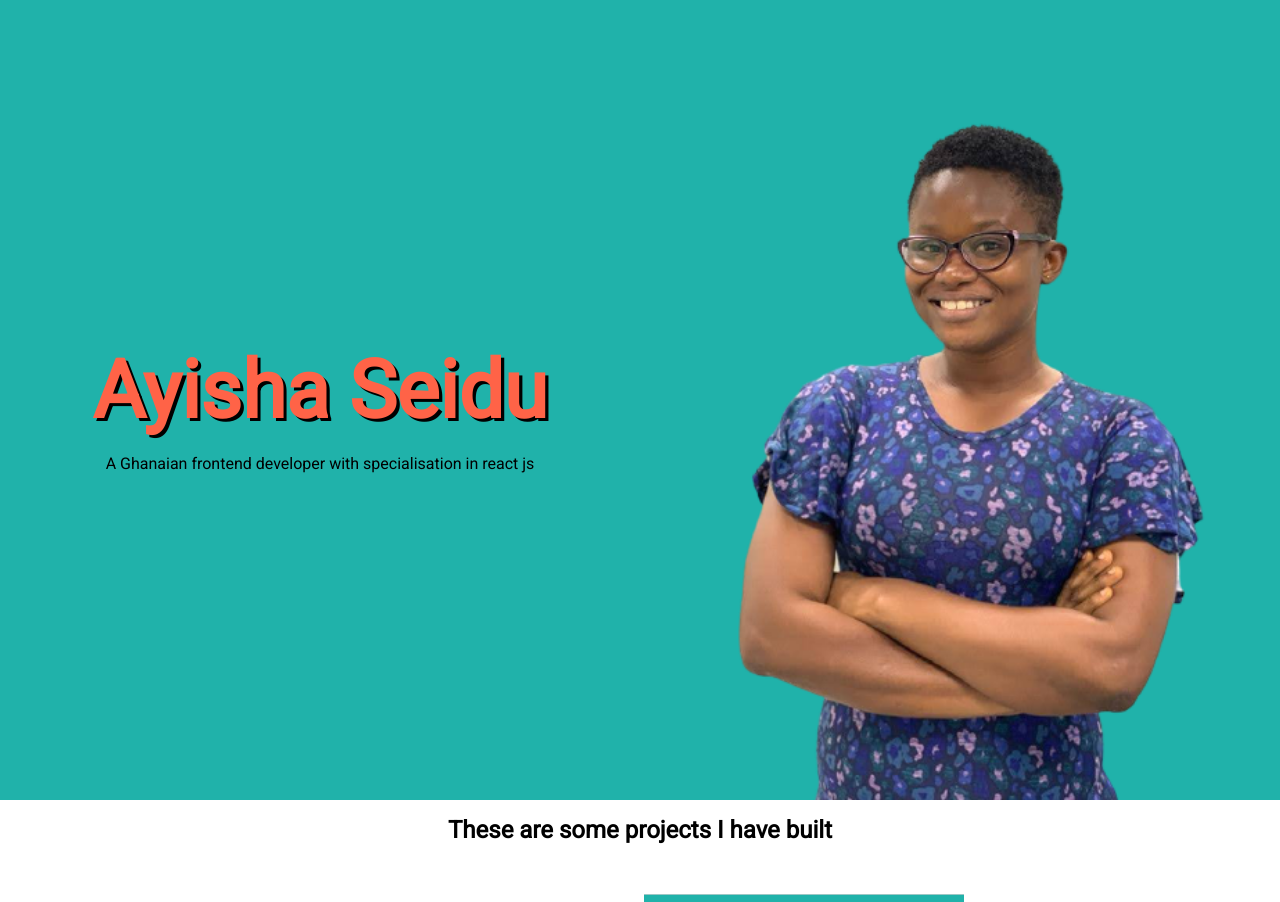
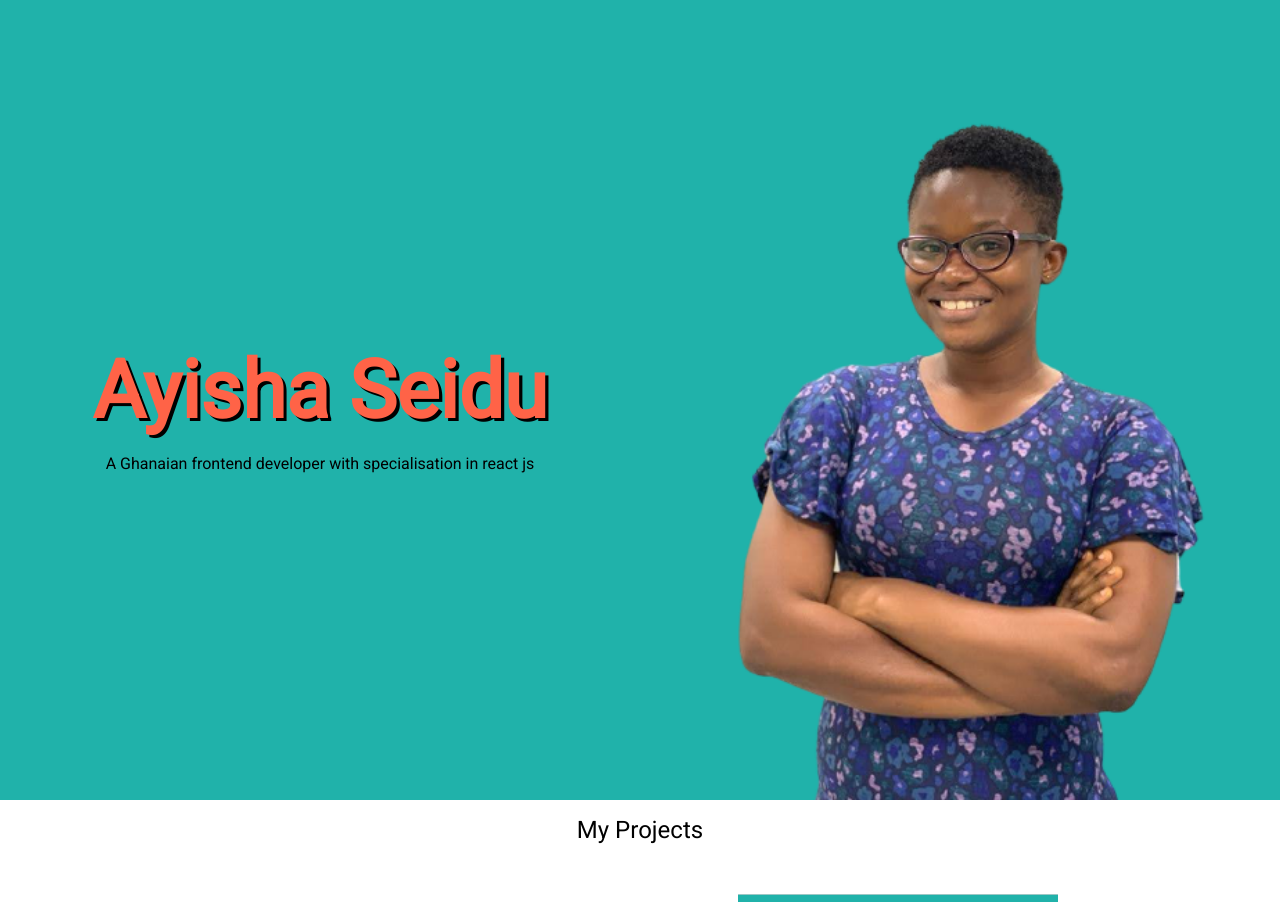
Before and after one commit to AyishaSeidu/react_portfolio_website, a React (Create React App) app: page / in a window 1280 px wide. Shown: the top 902 px of the page. Built offline with nearby package versions, Linux system fonts and the light colour scheme.

Commit message:
run animate on scroll once

```diff
--- a/src/components/Projects.js
+++ b/src/components/Projects.js
@@ -1,5 +1,4 @@
 import React, {useEffect} from 'react'
-import { keyframes } from '@emotion/react'
 import styled from '@emotion/styled';
 import AOS from 'aos';
 import "aos/dist/aos.css"
@@ -13,7 +12,7 @@ function Projects({projects}) {
 
     return (
         <Container>
-           <PageDescription >These are some projects I have built</PageDescription>
+           <PageDescription >My Projects</PageDescription>
             {projects.map((project)=> {
                 return (
                     <Project key={project.id}>
@@ -22,7 +21,7 @@ function Projects({projects}) {
                         <Description>{project.description}</Description>
                         <ProjectLink href={project.link} target='_blank'>See Live Version</ProjectLink>
                         </div>
-                        <Image source={`${project.image}.png`} data-aos="fade-up" />
+                        <Image source={`${project.image}.png`} data-aos="fade-up" data-aos-once="true" />
 
                     </Project>
                 )
@@ -43,7 +42,6 @@ margin: auto;
 `
 const PageDescription = styled.div`
 margin: 1rem auto;
-font-weight: bold;
 font-size: 1.5rem;
 `;
 
@@ -63,7 +61,7 @@ grid-template-areas: 'projectDescription projectImage';
     flex-direction: column;
     gap: 0.5rem;
 }
-justify-content: space-around;
+// justify-content: space-around;
 align-items: center;
 margin: auto;
 height: 70%;
@@ -74,7 +72,7 @@ const Image = styled.div`
 grid-area: projectImage;
 width: 20rem;
 height: 15rem;
-//margin: auto;
+margin: auto;
 background-image: url(${({source})=>source});
 background-repeat: no-repeat;
 background-position: center;
```
